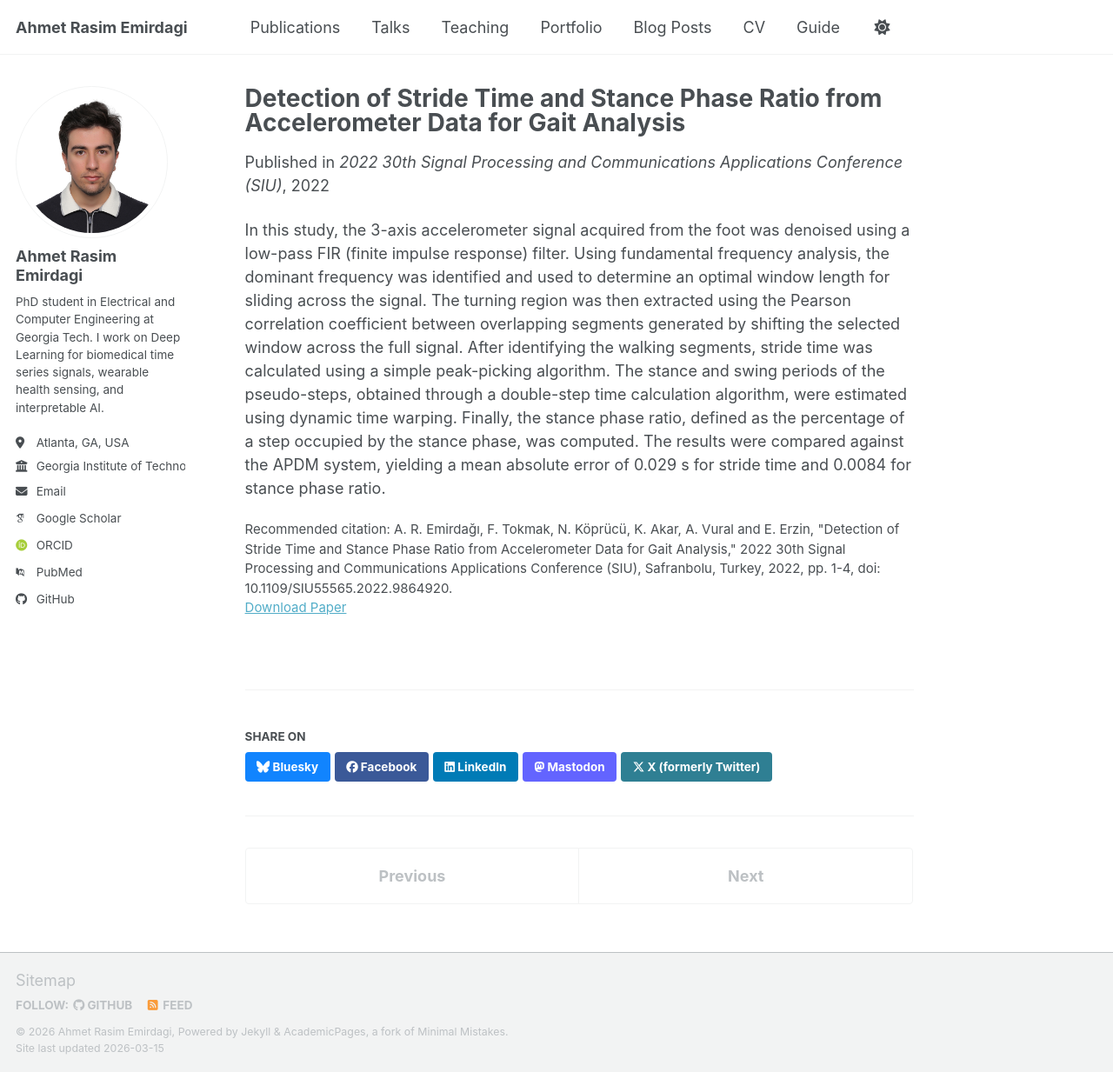
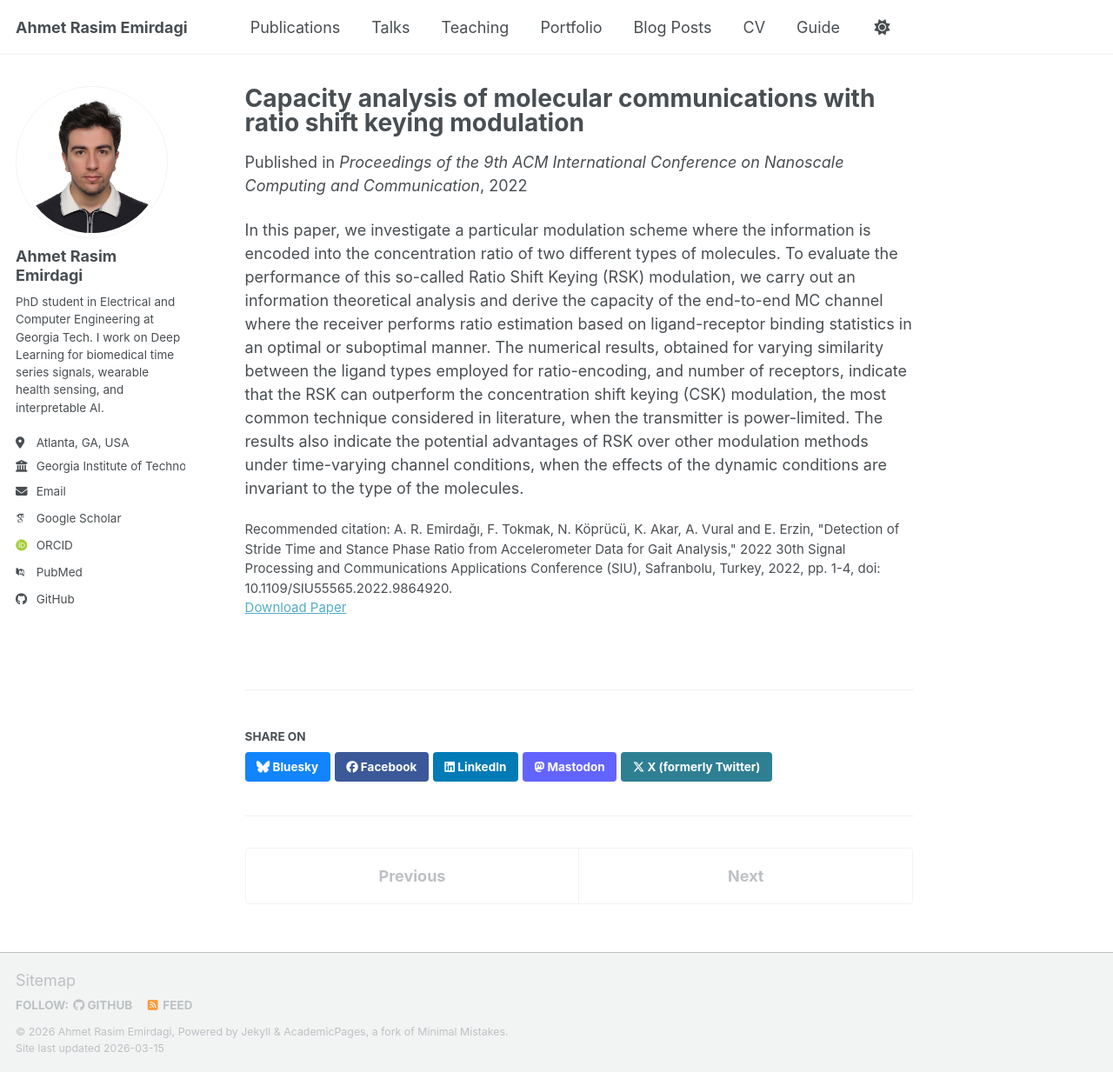
Before and after one commit to ahmetemirdagi/ahmetemirdagi.github.io, a Jekyll site: the page built from _publications/2024-02-17-paper-title-number-4.md, in a window 1280 px wide and 1233 px high. Shown: the whole window at 87% size. Built offline with Jekyll 4.4.1, drawn with Linux system fonts in a browser that asks for light colours; some web fonts are replaced; a script bundle is joined from its source files by our own code; library files that are not in the unit come from our copies.

Commit message:
Config Update

```diff
--- a/_publications/2024-02-17-paper-title-number-4.md
+++ b/_publications/2024-02-17-paper-title-number-4.md
@@ -3,10 +3,10 @@
 collection: publications
 category: conferences
 permalink: /publication/gait-analysis-stride-time-stance-phase
-date: "2022-05-15"
-venue: "2022 30th Signal Processing and Communications Applications Conference (SIU)"
+date: "2022-10-05"
+venue: "Proceedings of the 9th ACM International Conference on Nanoscale Computing and Communication"
 paperurl: "https://ieeexplore.ieee.org/abstract/document/9864920"
 citation: "A. R. Emirdağı, F. Tokmak, N. Köprücü, K. Akar, A. Vural and E. Erzin, \"Detection of Stride Time and Stance Phase Ratio from Accelerometer Data for Gait Analysis,\" 2022 30th Signal Processing and Communications Applications Conference (SIU), Safranbolu, Turkey, 2022, pp. 1-4, doi: 10.1109/SIU55565.2022.9864920."
 ---
 
-In this study, the 3-axis accelerometer signal acquired from the foot was denoised using a low-pass FIR (finite impulse response) filter. Using fundamental frequency analysis, the dominant frequency was identified and used to determine an optimal window length for sliding across the signal. The turning region was then extracted using the Pearson correlation coefficient between overlapping segments generated by shifting the selected window across the full signal. After identifying the walking segments, stride time was calculated using a simple peak-picking algorithm. The stance and swing periods of the pseudo-steps, obtained through a double-step time calculation algorithm, were estimated using dynamic time warping. Finally, the stance phase ratio, defined as the percentage of a step occupied by the stance phase, was computed. The results were compared against the APDM system, yielding a mean absolute error of 0.029 s for stride time and 0.0084 for stance phase ratio.
+In this paper, we investigate a particular modulation scheme where the information is encoded into the concentration ratio of two different types of molecules. To evaluate the performance of this so-called Ratio Shift Keying (RSK) modulation, we carry out an information theoretical analysis and derive the capacity of the end-to-end MC channel where the receiver performs ratio estimation based on ligand-receptor binding statistics in an optimal or suboptimal manner. The numerical results, obtained for varying similarity between the ligand types employed for ratio-encoding, and number of receptors, indicate that the RSK can outperform the concentration shift keying (CSK) modulation, the most common technique considered in literature, when the transmitter is power-limited. The results also indicate the potential advantages of RSK over other modulation methods under time-varying channel conditions, when the effects of the dynamic conditions are invariant to the type of the molecules.
```
